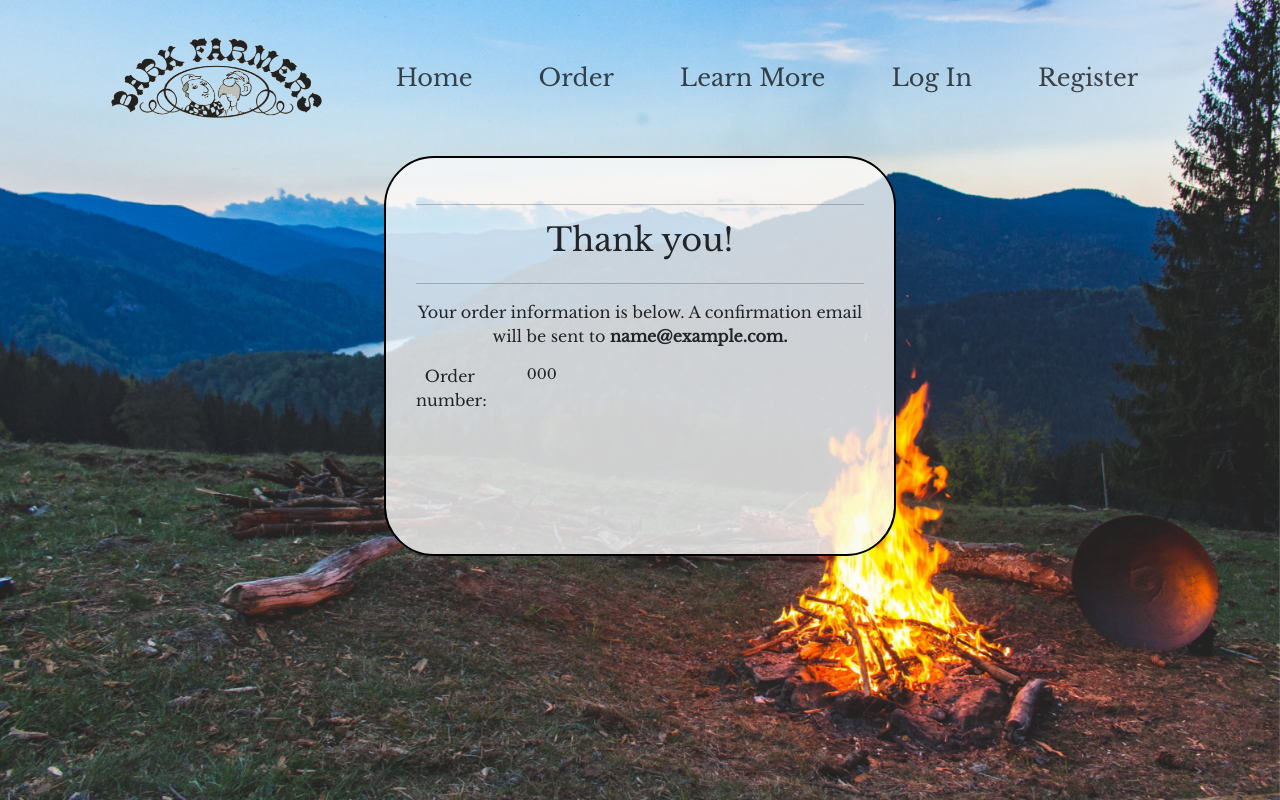
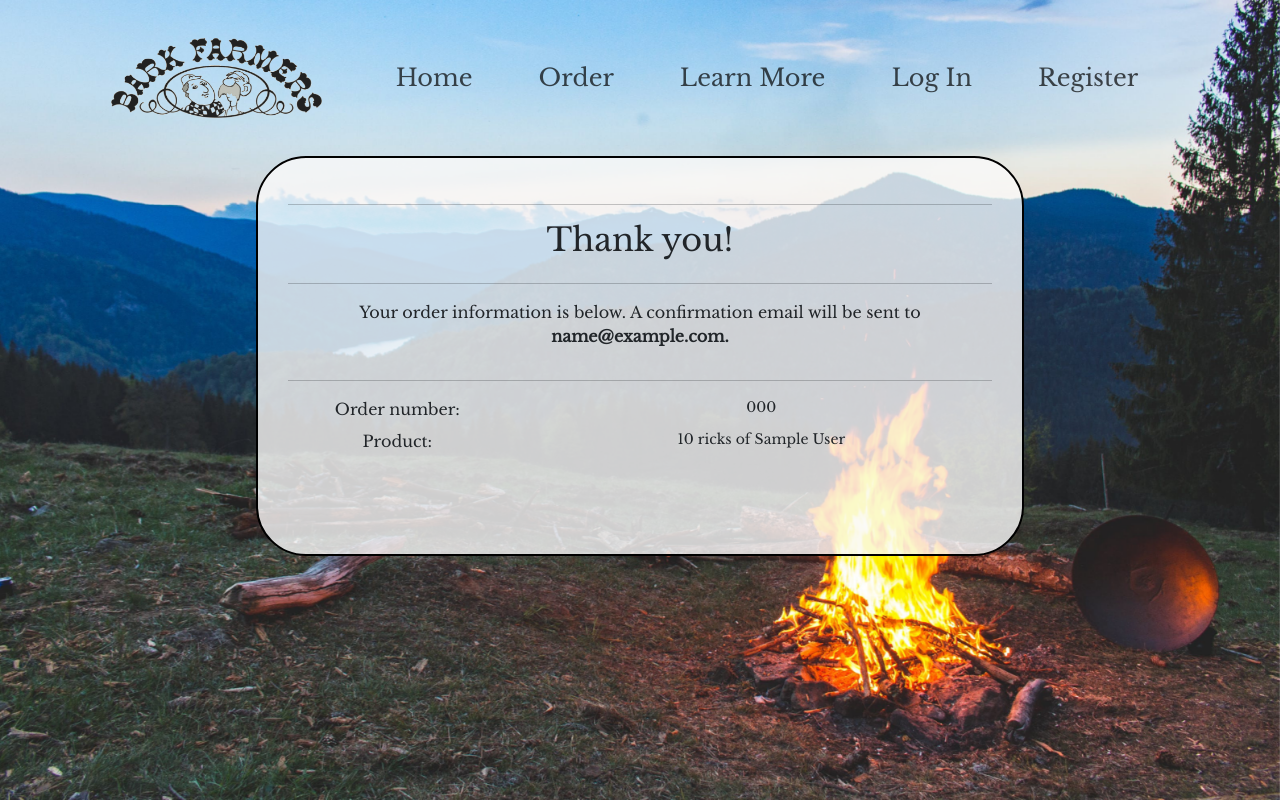
Before and after one commit to JDygard/BarkFarmers, a Django app: page /checkout_success/000 in a window 1280 px wide. Run offline with Django 3.2, Linux system fonts and the light colour scheme; tables that the repository leaves empty hold one stand-in row (values such as "Sample post"); some libraries are stand-ins or nearby versions.

Commit message:
Style and build checkout_success.html

```diff
--- a/checkout/static/checkout/css/checkout_success.css
+++ b/checkout/static/checkout/css/checkout_success.css
@@ -2,12 +2,10 @@
 .account-box {
     text-align: center;
     min-height: 400px;
-    width: 40vw;
+    width: 60vw;
     background-color: rgba(250,250,250,.8);
     border-radius: 50px;
     border: 2px solid black;
-    animation-duration:1s;
-    animation-name: store-fade-in;
     padding: 30px;
     margin: auto;
 }
--- a/checkout/templates/checkout_success.html
+++ b/checkout/templates/checkout_success.html
@@ -20,18 +20,75 @@
                     <p>Your order information is below. A confirmation email will be sent to <strong>{{ order.email }}.</strong></p>
                 </div>
             </div>
+            <hr>
             <div class="row">
-                <div class="col-12 col-lg-7">
+                <div class="col-12">
                     <div class="row">
-                        <div class="col-12 col-md-4">
+                        <div class="col-12 col-md-4 mb-2">
                             Order number:
                         </div>
-                        <div class="col-12 col-md-4 text-md-right">
+                        <div class="col-12 col-md-8 text-md-right">
                             <p class="small mb-0">{{ order }}</p>
                         </div>
                     </div>
                 </div>
             </div>
+            <div class="row">
+                <div class="col-12">
+                    <div class="row">
+                        <div class="col-12 col-md-4">
+                            Product:
+                        </div>
+                        <div class="col-12 col-md-8 text-md-right">
+                            <p class="small mb-0">{{ order.lineitems.first.quantity }} ricks of {{ order.lineitems.first.product|title }}</p>
+                        </div>
+                    </div>
+                </div>
+            </div>
+            {% if order.lineitems.first.delivery_method == "delivery" %}
+            <div class="row">
+                <div class="col-12">
+                    <div class="row">
+                        <div class="col-12 col-md-4">
+
+                        </div>
+                        <div class="col-12 col-md-8 text-md-right">
+                            <p class="small mb-0">{{ order.lineitems.first.product_type }}</p>
+                        </div>
+                    </div>
+                </div>
+            </div>
+            <hr>
+                <div class="row">
+                    <div class="col-12">
+                        <div class="row">
+                            <div class="col-12 col-md-4">
+                                Will be delivered to:
+                            </div>
+                            <div class="col-12 col-md-8 text-md-right">
+                                <p class="small mb-0"> {{ order.full_name }} </p>
+                                <p class="small mb-0"> {{ order.street_address1 }} </p>
+                                {% if order.street_address2 %}
+                                    <p class="small mb-0"> {{ order.street_address2 }} </p>
+                                {% endif %}
+                                <p class="small mb-0"> {{ order.town_or_city }} </p>
+                                <p class="small mb-0"> {{ order.postcode }} </p>
+                                <p class="small mb-0"> {{ order.country }} </p>
+                            </div>
+                        </div>
+                    </div>
+                </div>
+                <hr>
+                <div class="row">
+                    <div class="col-12">
+                        <div class="row">
+                            <div class="col-12"><p>Delivery driver will call {{ order.phone_number }} before delivery for details on where the wood should be placed. <strong>If there is no answer, the wood will be placed at driver's discretion.</strong></p></div>
+                        </div>
+                    </div>
+                </div>
+
+            {% endif %}
+
         </div>
     </div>
 {% endblock %}
```
